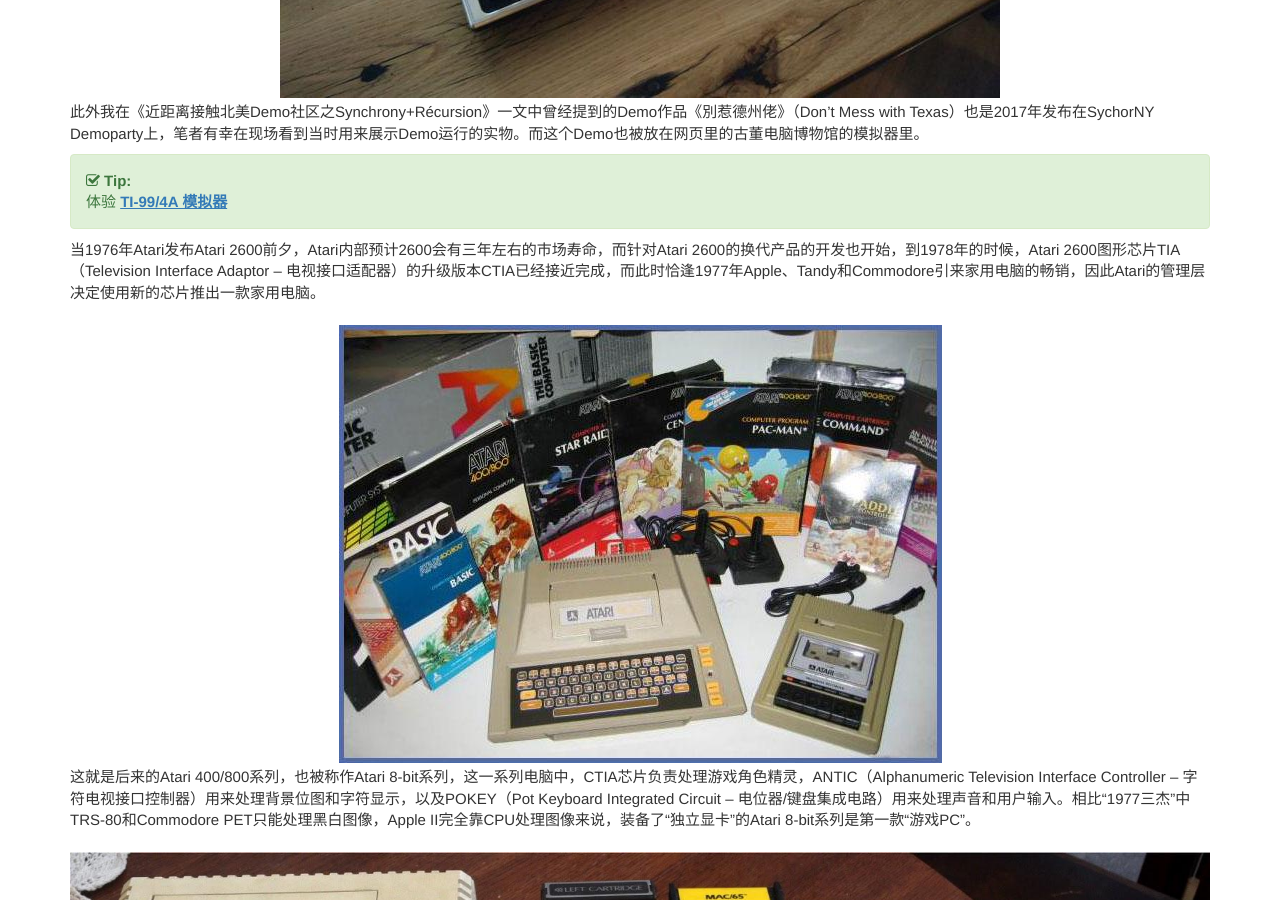
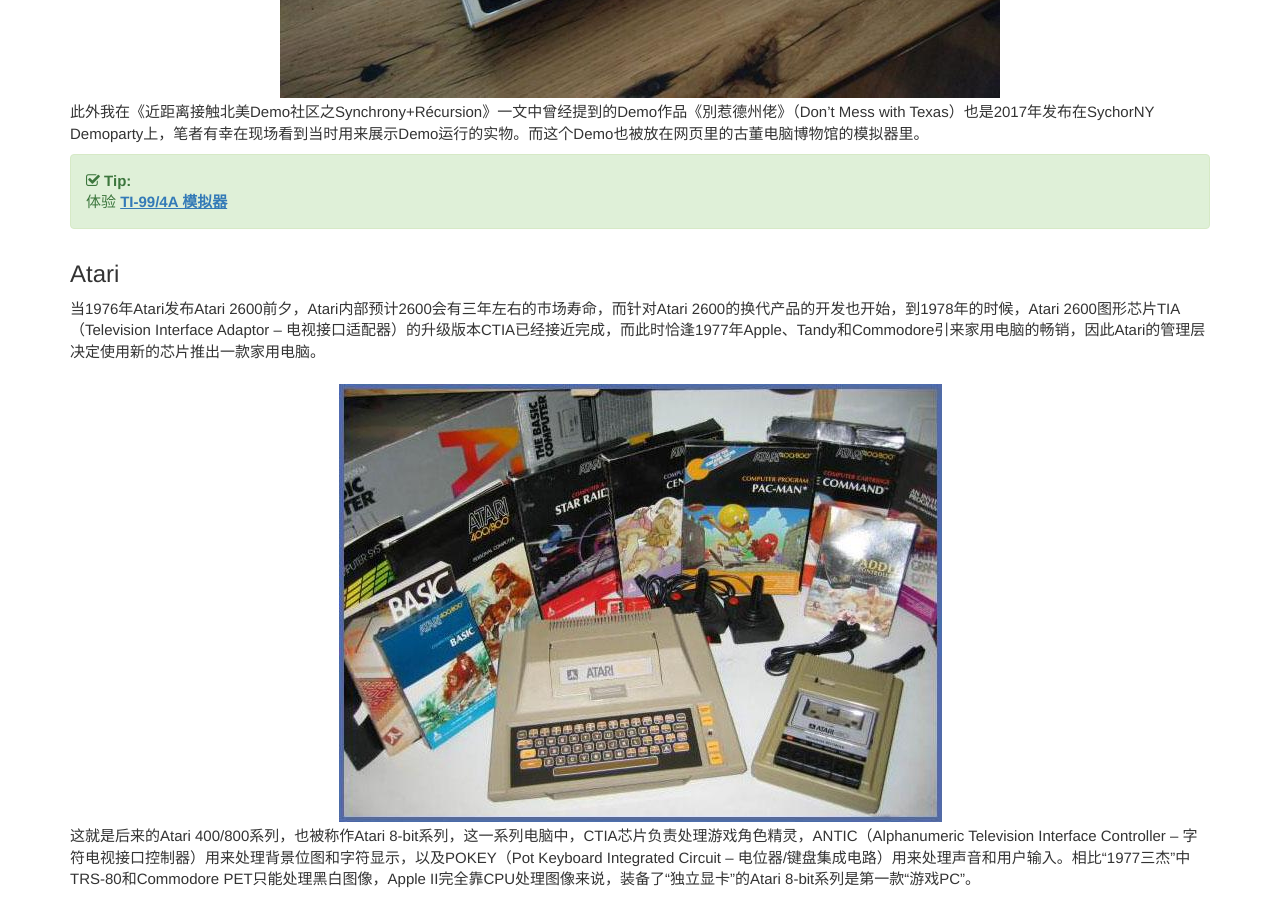
Before and after one commit to compumuseum/compumuseum.github.io, a Jekyll site: the page built from _posts/2021-11-16-computer_museum_roaming_3.md, in a window 1280 px wide and 900 px high, scrolled down 7573 px. Built offline with Jekyll 4.4.1, drawn with Linux system fonts in a browser that asks for light colours; comment, search, counter and statistics services are not loaded.

Commit message:
Update 2021-11-16-computer_museum_roaming_3.md

```diff
--- a/_posts/2021-11-16-computer_museum_roaming_3.md
+++ b/_posts/2021-11-16-computer_museum_roaming_3.md
@@ -148,6 +148,9 @@
 <p>体验 <b><a href='{{ "/player.html?machine=ti99-4a" | prepend: site.computer_museum_base_url }}' target='_blank'>TI-99/4A 模拟器</a></b></p>
 {{site.data.alerts.end}}
 
+
+## Atari
+
 当1976年Atari发布Atari 2600前夕，Atari内部预计2600会有三年左右的市场寿命，而针对Atari 2600的换代产品的开发也开始，到1978年的时候，Atari 2600图形芯片TIA（Television Interface Adaptor – 电视接口适配器）的升级版本CTIA已经接近完成，而此时恰逢1977年Apple、Tandy和Commodore引来家用电脑的畅销，因此Atari的管理层决定使用新的芯片推出一款家用电脑。
 
 <div align="center">
```
